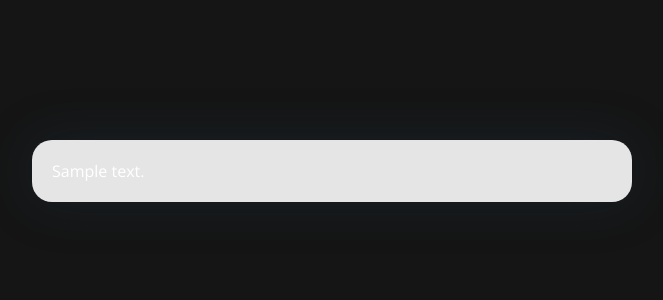
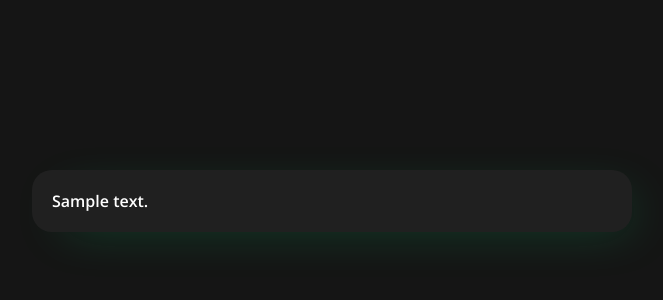
Before and after one commit to apextra-dev/noface, a PHP site: page / in a window 1280 px wide. Shown: the part 63-363 px from the top of the page, without its empty margins (308-971 px from the left). Run offline with PHP 8.4, Linux system fonts and the light colour scheme; tables that the repository leaves empty or names only in its code hold one stand-in row (values such as "Sample post").

Commit message:
minor edits

```diff
--- a/css/style.css
+++ b/css/style.css
@@ -71,15 +71,20 @@ a {
     margin-top: 50px;
 }
 
+.post-list p {
+    font-weight: 600;
+}
+
 .post-container {
-    background-color: #e5e5e5;
-    box-shadow: 0px 0px 50px 0px rgba(34, 60, 80, 0.3);
+    background-color: var(--container-color);
+    box-shadow: 15px 11px 50px -18px #00da784d;
     border-radius: 20px;
 
     width: 100%;
     padding: 20px;
-    margin-top: 40px;
-    margin-bottom: 40px;
+
+    margin-top: 70px;
+    margin-bottom: 70px;
 }
 
 
--- a/index.php
+++ b/index.php
@@ -3,6 +3,7 @@
 <head>
     <meta charset="UTF-8">
     <meta name="viewport" content="width=device-width, initial-scale=1.0">
+    <link rel="shortcut icon" href="./assets/images/favicon/favicon.svg" type="image/x-icon">
     <link rel="stylesheet" href="./css/style.css">
         <?php
 
@@ -27,7 +28,7 @@
     <div class="container">
         <header>
             <a href="index.php"><h1>Noface</h1></a>
-            <a class="create-back-btn" href="create-post.php">Создать пост</a>
+            <a class="create-back-btn" href="create-post.php"><div>Создать пост</div></a>
         </header>
         <main class="home-main">
             <section class="post-list">
```
Also changed, not shown: assets/images/favicon/favicon.svg (added).
